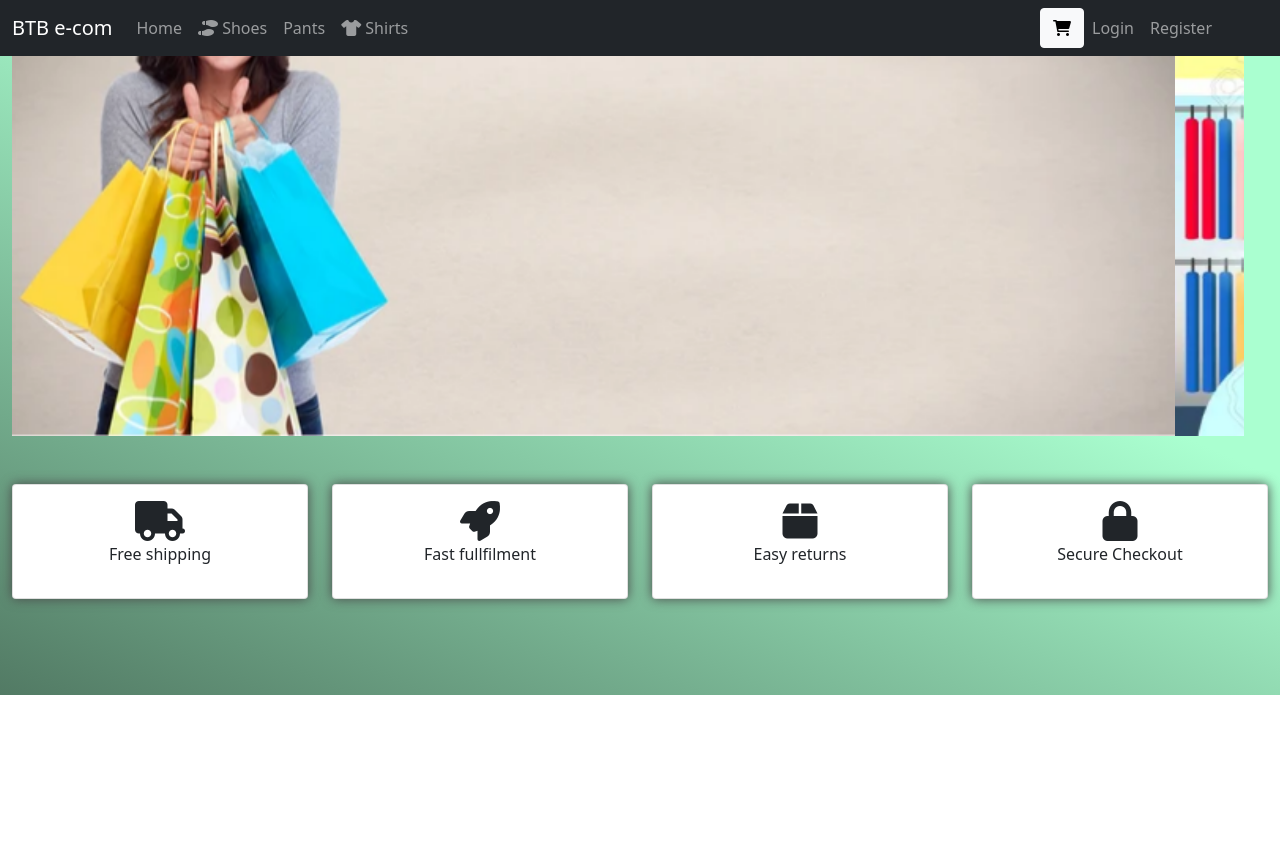
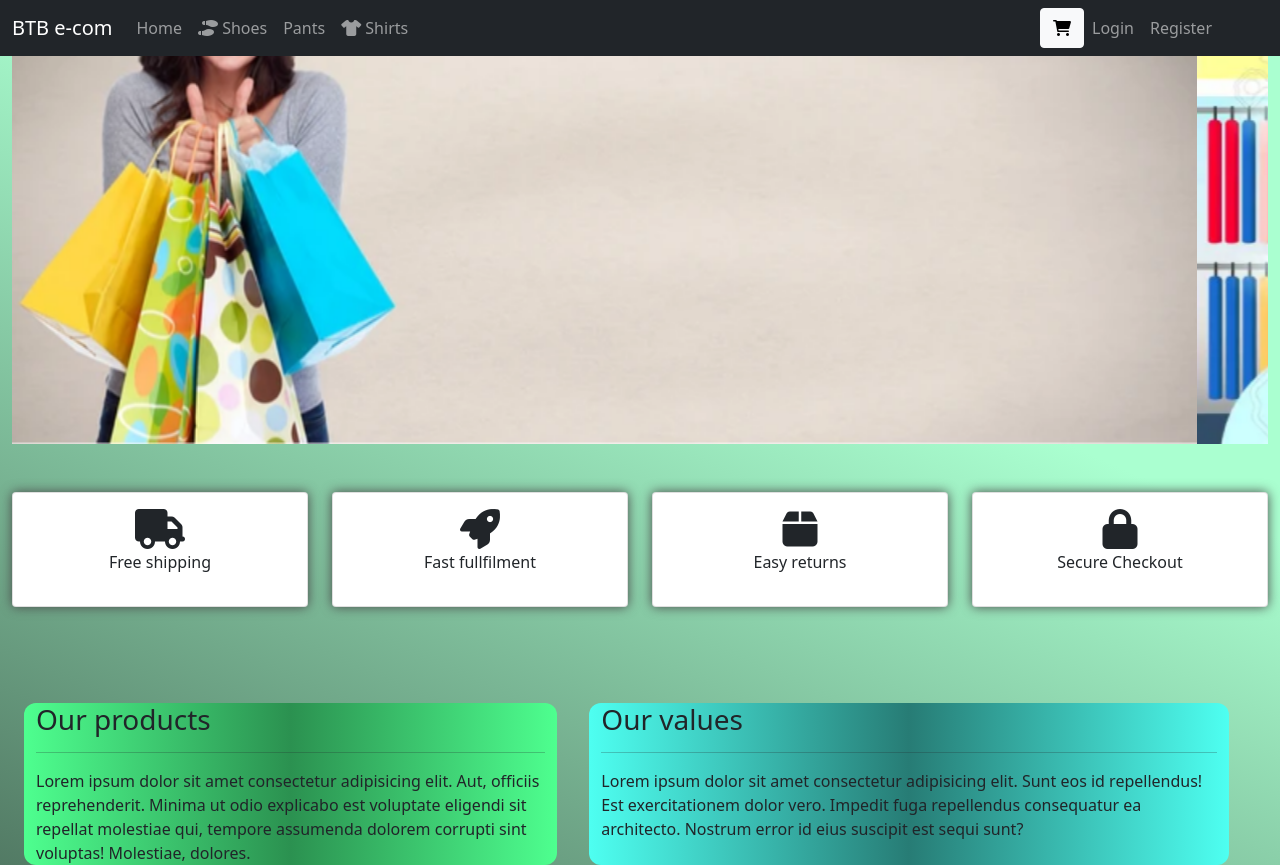
Before and after one commit to dapacheco1/ecommercebtbFront, an Angular app: page /carousel in a window 1280 px wide. Before the commit the page ends 800 px from the top, so only its background shows below. Built offline with nearby package versions, Linux system fonts and the light colour scheme.

Commit message:
carousel UI improvementes

```diff
--- a/src/app/home/components/carousel/carousel.component.html
+++ b/src/app/home/components/carousel/carousel.component.html
@@ -1,22 +1,34 @@
-<div class="row col-12 col-md-12 col-lg-12">
-  <div id="carouselExampleSlidesOnly" class="carousel slide" data-bs-ride="carousel">
+<div
+  id="carouselExampleSlidesOnly"
+  class="carousel slide"
+  data-bs-ride="carousel"
+>
   <div class="carousel-inner">
     <div class="carousel-item active">
       <img
         src="/assets/img/c1.png"
-        class="d-block w-100" style="height: 35%;" alt="...">
+        class="d-block w-100"
+        style="height: 35%"
+        alt="..."
+      />
     </div>
     <div class="carousel-item">
-        <img src="/assets/img/c2.png"
-        class="d-block w-100 h-50" style="height: 150px;" alt="...">
+      <img
+        src="/assets/img/c2.png"
+        class="d-block w-100 h-50"
+        style="height: 150px"
+        alt="..."
+      />
     </div>
     <div class="carousel-item">
-        <img src="/assets/img/c3.png"
-        class="d-block w-100 h-50" style="height: 150px;" alt="...">
+      <img
+        src="/assets/img/c3.png"
+        class="d-block w-100 h-50"
+        style="height: 150px"
+        alt="..."
+      />
     </div>
   </div>
-  </div>
-
 </div>
 
 <div class="row my-5 pb-5">
@@ -46,7 +58,6 @@
     </div>
   </div>
 
-
   <div class="col-sm-12 col-md-3 col-lg-3">
     <div class="card w-100 my-card">
       <div class="card-body">
@@ -73,3 +84,25 @@
     </div>
   </div>
 </div>
+
+<div class="row">
+  <div class="col-sm-12 col-md-4 col-lg-5 mx-4 left text-dark">
+    <h3>Our products</h3>
+    <hr />
+    <section>
+      Lorem ipsum dolor sit amet consectetur adipisicing elit. Aut, officiis
+      reprehenderit. Minima ut odio explicabo est voluptate eligendi sit
+      repellat molestiae qui, tempore assumenda dolorem corrupti sint voluptas!
+      Molestiae, dolores.
+    </section>
+  </div>
+  <div class="col-sm-12 col-md-4 col-lg-6 mx-2 right">
+    <h3>Our values</h3>
+    <hr />
+    <section>
+      Lorem ipsum dolor sit amet consectetur adipisicing elit. Sunt eos id
+      repellendus! Est exercitationem dolor vero. Impedit fuga repellendus
+      consequatur ea architecto. Nostrum error id eius suscipit est sequi sunt?
+    </section>
+  </div>
+</div>
--- a/src/app/home/components/carousel/carousel.component.scss
+++ b/src/app/home/components/carousel/carousel.component.scss
@@ -9,3 +9,17 @@
   transform: scale(1.2);
   transition: all 250ms ease;
 }
+
+
+.left{
+  background: linear-gradient(90deg, rgba(78,255,143,1) 0%, rgba(43,145,80,1) 50%, rgba(78,255,143,1) 100%);
+}
+
+.right{
+  background: linear-gradient(90deg, rgba(78,255,241,1) 0%, rgba(39,124,117,1) 50%, rgba(78,255,241,1) 100%);
+}
+
+
+.left,.right{
+  border-radius: 12px;
+}
--- a/src/app/home/pages/cart/cart.component.html
+++ b/src/app/home/pages/cart/cart.component.html
@@ -1,9 +1,9 @@
-<div class="container-fluid">
-  <h3>Order</h3>
+<div class="container-fluid bg-light my-4 pb-2">
+  <h3 >Order</h3>
   <table class="table">
     <thead>
       <tr>
-        <th scope="col">#</th>
+        <th scope="col">Order Number</th>
         <th scope="col">Description</th>
         <th scope="col">Amount</th>
         <th scope="col">Total of item</th>
@@ -24,8 +24,8 @@
         <td>{{cr.total}}</td>
       </tr>
     </tbody>
-    <div class="row mt-3 col-12 col-md-12 col-lg-12">
-      <div class="col text-light">
+    <div class="row mt-3 col-12 col-md-12 col-lg-12 pt-3">
+      <div class="col">
         <b>Total to pay:</b><span>${{total}} USD</span>
       </div>
     </div>
--- a/src/app/home/pages/cart/cart.component.scss
+++ b/src/app/home/pages/cart/cart.component.scss
@@ -0,0 +1,4 @@
+.container-fluid{
+  border-radius: 12px;
+  box-shadow: 0 0 12px rgb(58, 58, 58);
+}
--- a/src/app/sell/components/menu-billing/menu-billing.component.html
+++ b/src/app/sell/components/menu-billing/menu-billing.component.html
@@ -8,10 +8,10 @@
         <div class="collapse navbar-collapse" id="navbarSupportedContent">
           <ul class="navbar-nav me-auto mb-2 mb-lg-0">
             <li class="nav-item">
-              <a class="nav-link active" aria-current="page" href="#">Return to store</a>
+              <a class="nav-link active" aria-current="page" href="#" id="op1">Return to store</a>
             </li>
             <li class="nav-item">
-              <a class="nav-link" [routerLink]="['/cart']">Return to my cart</a>
+              <a class="nav-link" [routerLink]="['/cart']" id="op2">Return to my cart</a>
             </li>
 
           </ul>
--- a/src/app/sell/components/menu-billing/menu-billing.component.scss
+++ b/src/app/sell/components/menu-billing/menu-billing.component.scss
@@ -0,0 +1,20 @@
+#op1,#op2{
+  position:relative;
+}
+
+#op1:hover::before,#op2:hover::before{
+  width: 100%;
+  transform: width;
+  transition: all 250ms ease-out;
+}
+
+#op1::before,#op2::before{
+  position: absolute;
+  left: 0;
+  bottom: 0;
+  width: 0px;
+  height: 2px;
+  background-color: #aaffd0;
+  content: '';
+  transition: all 250ms ease-out;
+}
--- a/src/app/sell/pages/billing/billing.component.html
+++ b/src/app/sell/pages/billing/billing.component.html
@@ -3,7 +3,7 @@
   <div class="row col-12 pt-4">
     <div class="col col-xs-12 col-sm-12 col-md-12 col-lg-5 col-xl-5 col-xxl-5 bg-light my-5 px-4 py-4" id="details">
       <div class="row col-12">
-        <h1>Current payment</h1>
+        <h1><i class="fa-solid fa-wallet"></i> Current payment</h1>
         <div class="row col-12">
           <div class="d-flex justify-content-between pb-4">
             <b>Total amount: </b><span>$ {{sale.total}} USD</span>
@@ -39,7 +39,7 @@
     </div>
 
     <div class="col col-xs-12 col-sm-12 col-md-12 col-lg-5 col-xl-5 col-xxl-5 bg-light my-5 my-sm-5 my-md-5 ms-lg-5 px-4 py-4" id="history">
-      <h1>Bill history</h1>
+      <h1><i class="fa-solid fa-clock-rotate-left"></i> Bill history</h1>
       <div class="row col-12">
         <div class="d-flex justify-content-between">
           <b  class="fs-3">Date</b><b class="fs-3">Price</b>
```
Lines whose indentation alone changed are shown as unchanged.
